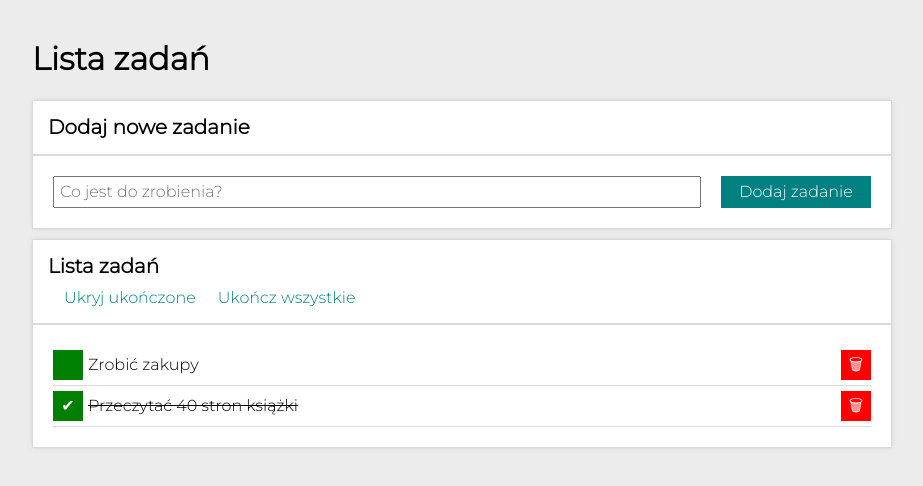
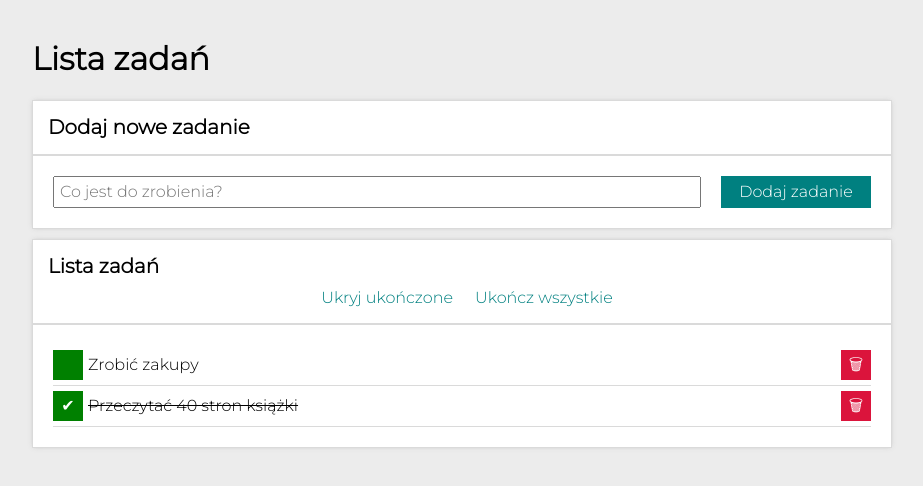
Before and after one commit to BasiaMroczek/toDoListReact, a React (Create React App) app: page / in a window 1280 px wide. Shown: the top 486 px of the page, without its empty margins (178-1101 px from the left). Built offline with nearby package versions, Linux system fonts and the light colour scheme; a web font is replaced by a local one.

Commit message:
styled components added

```diff
--- a/src/Buttons/style.css
+++ b/src/Buttons/style.css
@@ -1,6 +1,7 @@
 .buttons {
     display: flex;
     flex-wrap: row;
+    justify-content: center;
 }
 
 .buttons__button {
@@ -28,9 +29,10 @@
 @media (max-width: 767px) {
 
     .buttons__button {
+        display: flex;
         flex-basis: 100%;
         margin: 10px;
-        display: flex;
-        flex-wrap: row;
+        flex-wrap: center;
+        justify-content: center;
     }
 }
--- a/src/Tasks/index.js
+++ b/src/Tasks/index.js
@@ -1,35 +1,31 @@
 import React from "react";
-import "./style.css";
-import { TasksList } from "./styled";
+import { List, Item, Content, Button } from "./styled";
 
 const Tasks = ({ tasks, hideDone, removeTask, toggleTaskDone }) => (
-    <TasksList>
+    <List>
         {tasks.map(task => (
-            <li
+            <Item
                 key={task.id}
-                className={`tasks__item${task.done && hideDone
-                    ? "tasks__item--hidden"
-                    : ""}`
-                }>
-                <button
-                    className="tasks__button tasks__button--toggleDone"
+                hidden={task.done && hideDone}
+            >
+                <Button
+                    toggleDone
                     onClick={() => toggleTaskDone(task.id)}
-                    >
+                >
                     {task.done ? "✔" : ""}
-                </button>
-                <span className={
-                    `tasks__content${task.done ? " tasks__content--done" : ""}`
-                }>
+                </Button>
+                <Content done={task.done}>
                     {task.content}
-                </span>
-                <button className="tasks__button tasks__button--remove"
+                </Content>
+                <Button
+                    remove
                     onClick={() => removeTask(task.id)}
                 >
                     🗑
-                </button>
-            </li>
+                </Button>
+            </Item>
         ))}
-    </TasksList>
+    </List>
 );
 
 export default Tasks;
--- a/src/Tasks/style.css
+++ /dev/null
@@ -1,48 +0,0 @@
-.tasks {
-    list-style-type: none;
-    padding-left: 5px;
-    width: 100%;
-}
-
-li {
-    display: grid;
-    grid-template-columns: 30px auto 30px;
-    align-items: center;
-    grid-gap: 5px;
-    padding-top: 5px;
-    padding-bottom: 5px;
-    border-bottom: 1px solid #dadada;
-}
-
-.tasks__button {
-    color: #ffffff;
-    width: 30px;
-    height: 30px;
-    border: none;
-    cursor: pointer;
-}
-
-.tasks__button--toggleDone {
-    background-color: #008000;
-
-}
-
-.tasks__button--toggleDone:hover {
-    background-color: #009400;
-}
-
-.tasks__button--remove {
-    background-color: #ff0000;
-}
-
-.tasks__button--remove:hover {
-    background-color: #e00000;
-}
-
-.tasks__content {
-    margin-right: 10px;
-}
-
-.tasks__content--done {
-    text-decoration: line-through;
-}
--- a/src/Tasks/styled.js
+++ b/src/Tasks/styled.js
@@ -1,8 +1,61 @@
-import styled from "styled-components";
+import styled, { css } from "styled-components";
 
-export const TasksList = styled.ul`
+export const List = styled.ul`
     list-style: none;
     padding: 0;
     margin: 0;
     width: 100%;
 `;
+
+export const Item = styled.li`
+    display: grid;
+    grid-template-columns: 30px auto 30px;
+    align-items: center;
+    grid-gap: 5px;
+    padding-top: 5px;
+    padding-bottom: 5px;
+    border-bottom: 1px solid #dadada;
+
+    ${function ({ hidden }) {
+        return hidden && css`
+     display:none;
+    `;
+    }}
+`;
+
+export const Content = styled.span`
+    ${function ({ done }) {
+        return done && css`
+    text-decoration: line-through;
+    `;
+    }}
+`;
+
+export const Button = styled.button`
+    color: #ffffff;
+    width: 30px;
+    height: 30px;
+    border: none;
+    transition: background 0.3s;
+    padding: 0;
+
+    ${function ({ toggleDone }) {
+        return toggleDone && css`
+            background: #008000;
+
+        &:hover {
+            background: #009400;
+        }
+    `}
+    }
+
+        ${function ({ remove }) {
+        return remove && css`
+        background: hsl(348, 83%, 47%);
+
+        &:hover {
+        background: hsl(348, 83%, 52%);
+        }
+    `}
+    }
+`;
```
